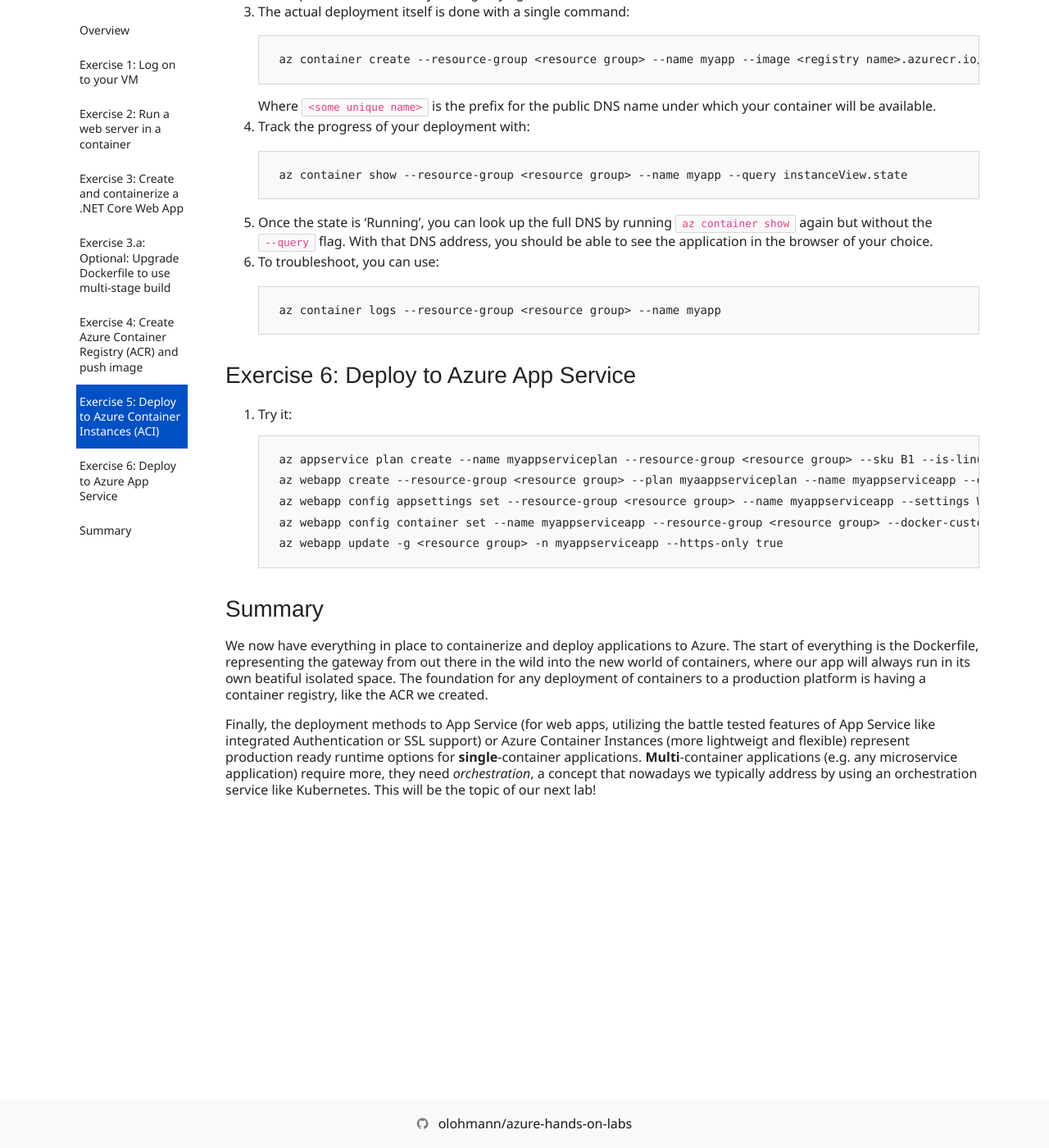
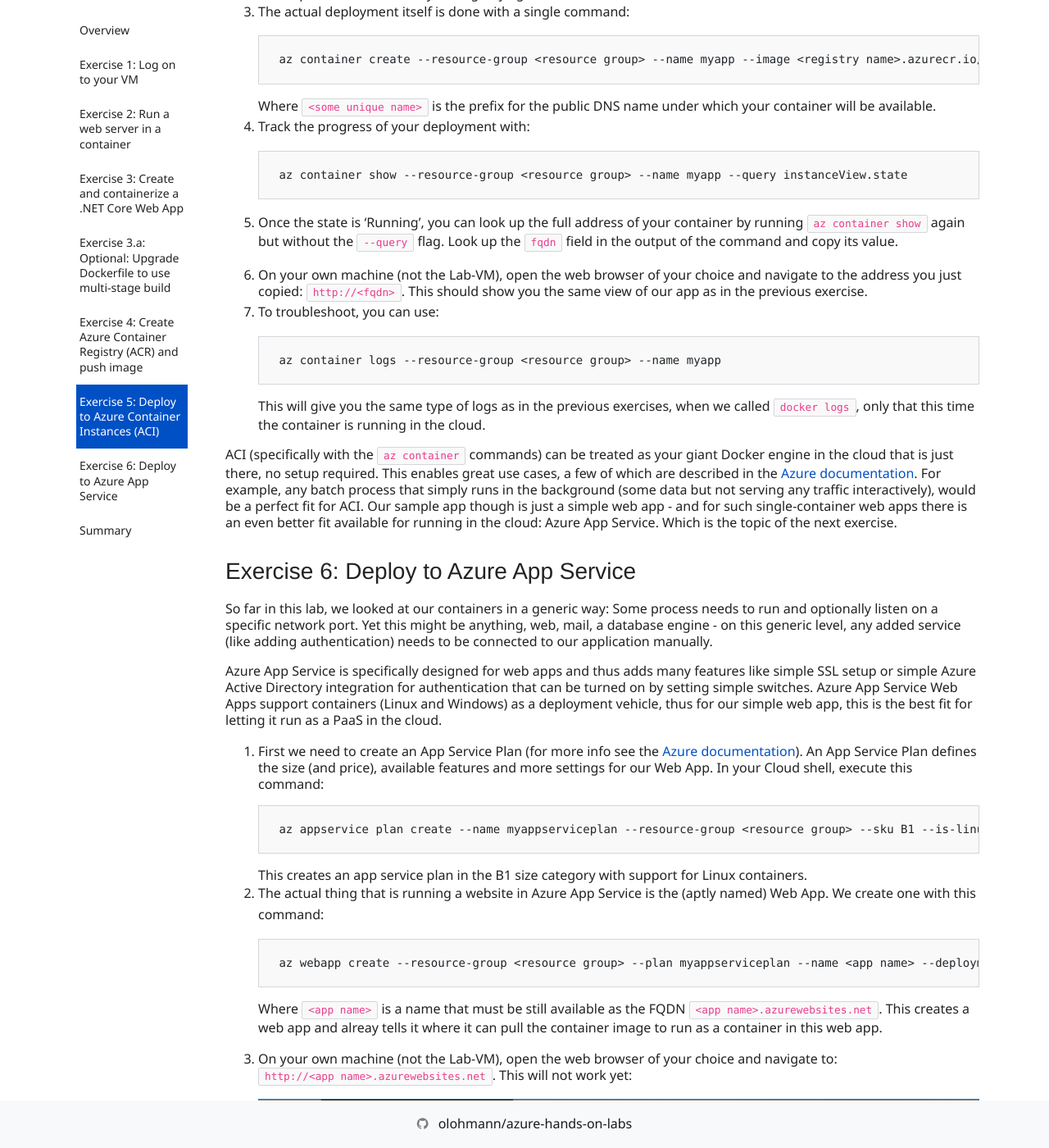
Before and after one commit to olohmann/azure-hands-on-labs, a Jekyll site: the page built from labs/04_containers_on_azure/containers_on_azure.md, in a window 1280 px wide and 1400 px high, scrolled down 12949 px. Shown: the whole window at 82% size. Built offline with Jekyll 4.4.1, drawn with Linux system fonts in a browser that asks for light colours; nearby versions of some CDN libraries; our own code applies the rules of GitHub Pages for plain Markdown files; comment, search, counter and statistics services are not loaded; some of the changed text lies outside the part shown.

Commit message:
testing and improving app service deployment

````diff
--- a/labs/04_containers_on_azure/containers_on_azure.md
+++ b/labs/04_containers_on_azure/containers_on_azure.md
@@ -318,27 +318,70 @@ The easiest way to deploy a container to a PaaS service in Azure is to use ACI,
     ```bash
     az container show --resource-group <resource group> --name myapp --query instanceView.state
     ```
-1. Once the state is 'Running', you can look up the full DNS by running `az container show` again but without the `--query` flag. With that DNS address, you should be able to see the application in the browser of your choice.
+1. Once the state is 'Running', you can look up the full address of your container by running `az container show` again but without the `--query` flag. Look up the `fqdn` field in the output of the command and copy its value.
+
+1. On your own machine (not the Lab-VM), open the web browser of your choice and navigate to the address you just copied: `http://<fqdn>`. This should show you the same view of our app as in the previous exercise.
 
 1. To troubleshoot, you can use:
     ```bash
     az container logs --resource-group <resource group> --name myapp
     ```
+    This will give you the same type of logs as in the previous exercises, when we called `docker logs`, only that this time the container is running in the cloud.
+
+ACI (specifically with the `az container` commands) can be treated as your giant Docker engine in the cloud that is just there, no setup required. This enables great use cases, a few of which are described in the [Azure documentation](https://azure.microsoft.com/en-us/services/container-instances/). For example, any batch process that simply runs in the background (some data but not serving any traffic interactively), would be a perfect fit for ACI. Our sample app though is just a simple web app - and for such single-container web apps there is an even better fit available for running in the cloud: Azure App Service. Which is the topic of the next exercise.
 
 ## Exercise 6: Deploy to Azure App Service
 
-1. Try it:
+So far in this lab, we looked at our containers in a generic way: Some process needs to run and optionally listen on a specific network port. Yet this might be anything, web, mail, a database engine - on this generic level, any added service (like adding authentication) needs to be connected to our application manually.
+
+Azure App Service is specifically designed for web apps and thus adds many features like simple SSL setup or simple Azure Active Directory integration for authentication that can be turned on by setting simple switches. Azure App Service Web Apps support containers (Linux and Windows) as a deployment vehicle, thus for our simple web app, this is the best fit for letting it run as a PaaS in the cloud.
+
+1. First we need to create an App Service Plan (for more info see the [Azure documentation](https://docs.microsoft.com/en-us/azure/app-service/azure-web-sites-web-hosting-plans-in-depth-overview)). An App Service Plan defines the size (and price), available features and more settings for our Web App. In your Cloud shell, execute this command:
 
     ```bash
     az appservice plan create --name myappserviceplan --resource-group <resource group> --sku B1 --is-linux
-    az webapp create --resource-group <resource group> --plan myaappserviceplan --name myappserviceapp --deployment-container-image-name <registry name>.azurecr.io/myappimage:v1.0
-    az webapp config appsettings set --resource-group <resource group> --name myappserviceapp --settings WEBSITES_PORT=80
-    az webapp config container set --name myappserviceapp --resource-group <resource group> --docker-custom-image-name <registry name>.azurecr.io/myappimage:v1.0 --docker-registry-server-url https://<registry name>.azurecr.io --docker-registry-server-user <registry user> --docker-registry-server-password <registry password>
-    az webapp update -g <resource group> -n myappserviceapp --https-only true
     ```
+    This creates an app service plan in the B1 size category with support for Linux containers.
+
+1. The actual thing that is running a website in Azure App Service is the (aptly named) Web App. We create one with this command:
+    ```bash
+    az webapp create --resource-group <resource group> --plan myappserviceplan --name <app name> --deployment-container-image-name <registry name>.azurecr.io/myappimage:v1.0
+    ```
+    Where `<app name>` is a name that must be still available as the FQDN `<app name>.azurewebsites.net`. This creates a web app and alreay tells it where it can pull the container image to run as a container in this web app.
+
+1. On your own machine (not the Lab-VM), open the web browser of your choice and navigate to: `http://<app name>.azurewebsites.net`. This will not work yet:
+
+    ![App Service Unavailable](./media/apperviceunavailable.png)
+
+1. In the Azure portal, navigate to your web app by entering "<app name>" in the search bar at the top and selecting **Container settings** on the left. It should be showing a problem with the container image:
+
+    ![Web App Failing To Pull](./media/webappfailingtopull.png)
+
+1. The pulling of the image does not work, because by default it is  trying to pull from Docker hub, where our image cannot be found. We need to tell the web app to pull from our registry:
+
+    ```bash
+    az webapp config container set --name <app name> --resource-group <resource group> --docker-custom-image-name <registry name>.azurecr.io/myappimage:v1.0 --docker-registry-server-url https://<registry name>.azurecr.io
+    ```
+    You might need to restart the web app a few times before it starts working:
+    ```bash
+    az webapp restart --name <app name> --resource-group <resource group>
+    ```
+    Only in case your ACR is in a different resource group or subscription than the web app, you might see an error like "Authentication failed" in the logs in the **Container settings** in the portal. This is because the app is not by default authenticated for any ACR. The easiest way to fix this would then be adding the credentials for the registry that we noted in the previous exercise. To do so, use this command:
+
+    ```bash
+    az webapp config container set --name <app name> --resource-group <resource group> --docker-registry-server-user <registry user> --docker-registry-server-password <registry password>
+    ```
+
+1. One of the features of Web Apps that can make life easier for us is that it automatically adds https (SSL) support, without us needing to install and configure certificates. Now to enforce SSL for our app, we do:
+
+    ```bash
+    az webapp update -g <resource group> -n <app name> --https-only true
+    ```
+
+    Now, when we browse to our web app again with `http://<app name>.azurewebsites.net`, whe should automatically be redirected to `https://<app name>.azurewebsites.net`.
 
 ## Summary
 
-We now have everything in place to containerize and deploy applications to Azure. The start of everything is the Dockerfile, representing the gateway from out there in the wild into the new world of containers, where our app will always run in its own beatiful isolated space. The foundation for any deployment of containers to a production platform is having a container registry, like the ACR we created.
+We now have everything in place to containerize and deploy applications to Azure. The start of everything is the Dockerfile we created, representing the gateway from "out there in the wild" into the new world of containers, where our app will always run in its own beautiful isolated space. We as well created a container registry, which is the foundation for any deployment of containers to a production platform.
 
-Finally, the deployment methods to App Service (for web apps, utilizing the battle tested features of App Service like integrated Authentication or SSL support) or Azure Container Instances (more lightweigt and flexible) represent production ready runtime options for **single**-container applications. **Multi**-container applications (e.g. any microservice application) require more, they need *orchestration*, a concept that nowadays we typically address by using an orchestration service like Kubernetes. This will be the topic of our next lab!
+Finally, the deployment methods to App Service (for web apps, utilizing the battle tested features of App Service like integrated Authentication or SSL support) or Azure Container Instances (more lightweigt and generic) represent production ready runtime options for **single**-container applications. **Multi**-container applications (e.g. any microservice application) require more, they need *orchestration*, a concept that nowadays we typically address by using an orchestration service like Kubernetes. This will be the topic of our next lab!
````
Also changed, not shown: labs/04_containers_on_azure/media/apperviceunavailable.png (added), labs/04_containers_on_azure/media/webappfailingtopull.png (added).
